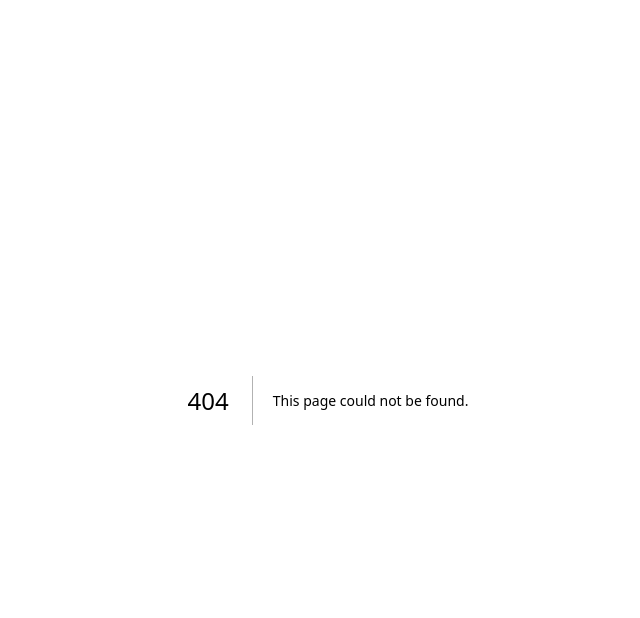
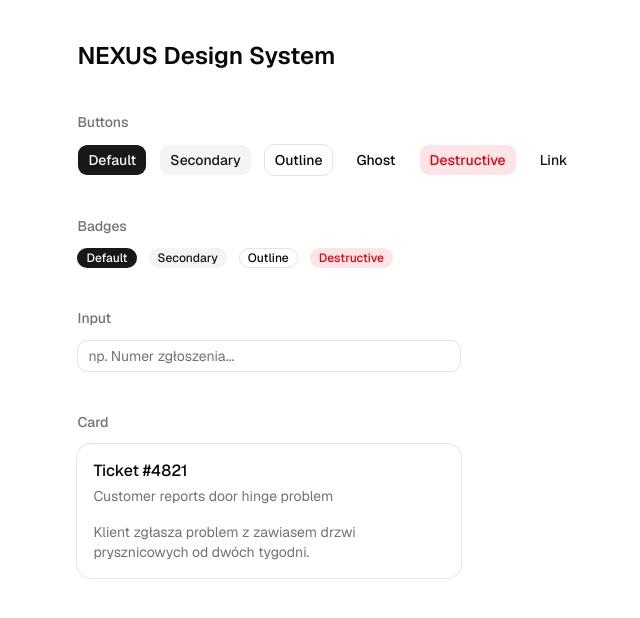
Before and after one commit to Giszta/Nexus, a Next.js app: page /design-system in a window 1280 px wide. Before the commit this address had no page. Shown: the top 618 px of the page, without its empty margins (312-952 px from the left). Built offline with nearby package versions, Linux system fonts and the light colour scheme.

Commit message:
fix: correct font-sans variable reference in globals.css

```diff
--- /dev/null
+++ b/app/design-system/page.tsx
@@ -0,0 +1,61 @@
+import { Button } from "@/components/ui/button";
+import { Input } from "@/components/ui/input";
+import {
+  Card,
+  CardHeader,
+  CardTitle,
+  CardDescription,
+  CardContent,
+} from "@/components/ui/card";
+import { Badge } from "@/components/ui/badge";
+
+export default function DesignSystemPage() {
+  return (
+    <div className="mx-auto max-w-2xl space-y-10 p-10">
+      <h1 className="text-2xl font-semibold">NEXUS Design System</h1>
+
+      <section className="space-y-3">
+        <h2 className="text-sm font-medium text-muted-foreground">Buttons</h2>
+        <div className="flex flex-wrap gap-3">
+          <Button>Default</Button>
+          <Button variant="secondary">Secondary</Button>
+          <Button variant="outline">Outline</Button>
+          <Button variant="ghost">Ghost</Button>
+          <Button variant="destructive">Destructive</Button>
+          <Button variant="link">Link</Button>
+        </div>
+      </section>
+
+      <section className="space-y-3">
+        <h2 className="text-sm font-medium text-muted-foreground">Badges</h2>
+        <div className="flex flex-wrap gap-3">
+          <Badge>Default</Badge>
+          <Badge variant="secondary">Secondary</Badge>
+          <Badge variant="outline">Outline</Badge>
+          <Badge variant="destructive">Destructive</Badge>
+        </div>
+      </section>
+
+      <section className="space-y-3">
+        <h2 className="text-sm font-medium text-muted-foreground">Input</h2>
+        <Input placeholder="np. Numer zgłoszenia..." className="max-w-sm" />
+      </section>
+
+      <section className="space-y-3">
+        <h2 className="text-sm font-medium text-muted-foreground">Card</h2>
+        <Card className="max-w-sm">
+          <CardHeader>
+            <CardTitle>Ticket #4821</CardTitle>
+            <CardDescription>Customer reports door hinge problem</CardDescription>
+          </CardHeader>
+          <CardContent>
+            <p className="text-sm text-muted-foreground">
+              Klient zgłasza problem z zawiasem drzwi prysznicowych od dwóch
+              tygodni.
+            </p>
+          </CardContent>
+        </Card>
+      </section>
+    </div>
+  );
+}
--- a/app/globals.css
+++ b/app/globals.css
@@ -7,7 +7,7 @@
 @theme inline {
   --color-background: var(--background);
   --color-foreground: var(--foreground);
-  --font-sans: var(--font-sans);
+  --font-sans: var(--font-geist-sans);
   --font-mono: var(--font-geist-mono);
   --font-heading: var(--font-sans);
   --color-sidebar-ring: var(--sidebar-ring);
--- /dev/null
+++ b/components/ui/badge.tsx
@@ -0,0 +1,48 @@
+import * as React from "react"
+import { cva, type VariantProps } from "class-variance-authority"
+import { cn } from "cn"
+import { Slot } from "radix-ui"
+
+const badgeVariants = cva(
+  "group/badge inline-flex h-5 w-fit shrink-0 items-center justify-center gap-1 overflow-hidden rounded-4xl border border-transparent px-2 py-0.5 text-xs font-medium whitespace-nowrap transition-all focus-visible:border-ring focus-visible:ring-[3px] focus-visible:ring-ring/50 has-data-[icon=inline-end]:pr-1.5 has-data-[icon=inline-start]:pl-1.5 aria-invalid:border-destructive aria-invalid:ring-destructive/20 dark:aria-invalid:ring-destructive/40 [&>svg]:pointer-events-none [&>svg]:size-3!",
+  {
+    variants: {
+      variant: {
+        default: "bg-primary text-primary-foreground [a]:hover:bg-primary/80",
+        secondary:
+          "bg-secondary text-secondary-foreground [a]:hover:bg-secondary/80",
+        destructive:
+          "bg-destructive/10 text-destructive focus-visible:ring-destructive/20 dark:bg-destructive/20 dark:focus-visible:ring-destructive/40 [a]:hover:bg-destructive/20",
+        outline:
+          "border-border text-foreground [a]:hover:bg-muted [a]:hover:text-muted-foreground",
+        ghost:
+          "hover:bg-muted hover:text-muted-foreground dark:hover:bg-muted/50",
+        link: "text-primary underline-offset-4 hover:underline",
+      },
+    },
+    defaultVariants: {
+      variant: "default",
+    },
+  }
+)
+
+function Badge({
+  className,
+  variant = "default",
+  asChild = false,
+  ...props
+}: React.ComponentProps<"span"> &
+  VariantProps<typeof badgeVariants> & { asChild?: boolean }) {
+  const Comp = asChild ? Slot.Root : "span"
+
+  return (
+    <Comp
+      data-slot="badge"
+      data-variant={variant}
+      className={cn(badgeVariants({ variant }), className)}
+      {...props}
+    />
+  )
+}
+
+export { Badge, badgeVariants }
--- /dev/null
+++ b/components/ui/card.tsx
@@ -0,0 +1,102 @@
+import * as React from "react"
+import { cn } from "cn"
+
+function Card({
+  className,
+  size = "default",
+  ...props
+}: React.ComponentProps<"div"> & { size?: "default" | "sm" }) {
+  return (
+    <div
+      data-slot="card"
+      data-size={size}
+      className={cn(
+        "group/card flex flex-col gap-(--card-spacing) overflow-hidden rounded-xl bg-card py-(--card-spacing) text-sm text-card-foreground ring-1 ring-foreground/10 [--card-spacing:--spacing(4)] has-data-[slot=card-footer]:pb-0 has-[>img:first-child]:pt-0 data-[size=sm]:[--card-spacing:--spacing(3)] data-[size=sm]:has-data-[slot=card-footer]:pb-0 *:[img:first-child]:rounded-t-xl *:[img:last-child]:rounded-b-xl",
+        className
+      )}
+      {...props}
+    />
+  )
+}
+
+function CardHeader({ className, ...props }: React.ComponentProps<"div">) {
+  return (
+    <div
+      data-slot="card-header"
+      className={cn(
+        "group/card-header @container/card-header grid auto-rows-min items-start gap-1 rounded-t-xl px-(--card-spacing) has-data-[slot=card-action]:grid-cols-[1fr_auto] has-data-[slot=card-description]:grid-rows-[auto_auto] [.border-b]:pb-(--card-spacing)",
+        className
+      )}
+      {...props}
+    />
+  )
+}
+
+function CardTitle({ className, ...props }: React.ComponentProps<"div">) {
+  return (
+    <div
+      data-slot="card-title"
+      className={cn(
+        "font-heading text-base leading-snug font-medium group-data-[size=sm]/card:text-sm",
+        className
+      )}
+      {...props}
+    />
+  )
+}
+
+function CardDescription({ className, ...props }: React.ComponentProps<"div">) {
+  return (
+    <div
+      data-slot="card-description"
+      className={cn("text-sm text-muted-foreground", className)}
+      {...props}
+    />
+  )
+}
+
+function CardAction({ className, ...props }: React.ComponentProps<"div">) {
+  return (
+    <div
+      data-slot="card-action"
+      className={cn(
+        "col-start-2 row-span-2 row-start-1 self-start justify-self-end",
+        className
+      )}
+      {...props}
+    />
+  )
+}
+
+function CardContent({ className, ...props }: React.ComponentProps<"div">) {
+  return (
+    <div
+      data-slot="card-content"
+      className={cn("px-(--card-spacing)", className)}
+      {...props}
+    />
+  )
+}
+
+function CardFooter({ className, ...props }: React.ComponentProps<"div">) {
+  return (
+    <div
+      data-slot="card-footer"
+      className={cn(
+        "flex items-center rounded-b-xl border-t bg-muted/50 p-(--card-spacing)",
+        className
+      )}
+      {...props}
+    />
+  )
+}
+
+export {
+  Card,
+  CardHeader,
+  CardFooter,
+  CardTitle,
+  CardAction,
+  CardDescription,
+  CardContent,
+}
--- /dev/null
+++ b/components/ui/input.tsx
@@ -0,0 +1,18 @@
+import * as React from "react"
+import { cn } from "cn"
+
+function Input({ className, type, ...props }: React.ComponentProps<"input">) {
+  return (
+    <input
+      type={type}
+      data-slot="input"
+      className={cn(
+        "h-8 w-full min-w-0 rounded-lg border border-input bg-transparent px-2.5 py-1 text-base transition-colors outline-none file:inline-flex file:h-6 file:border-0 file:bg-transparent file:text-sm file:font-medium file:text-foreground placeholder:text-muted-foreground focus-visible:border-ring focus-visible:ring-3 focus-visible:ring-ring/50 disabled:pointer-events-none disabled:cursor-not-allowed disabled:bg-input/50 disabled:opacity-50 aria-invalid:border-destructive aria-invalid:ring-3 aria-invalid:ring-destructive/20 md:text-sm dark:bg-input/30 dark:disabled:bg-input/80 dark:aria-invalid:border-destructive/50 dark:aria-invalid:ring-destructive/40",
+        className
+      )}
+      {...props}
+    />
+  )
+}
+
+export { Input }
```
